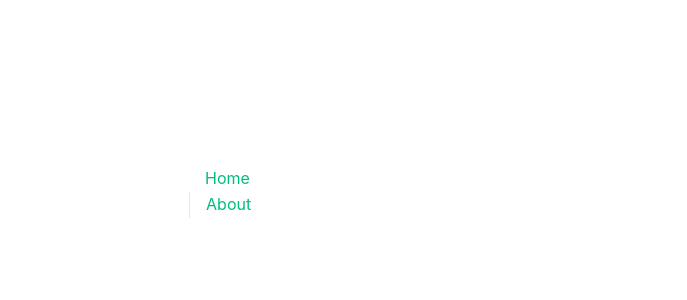
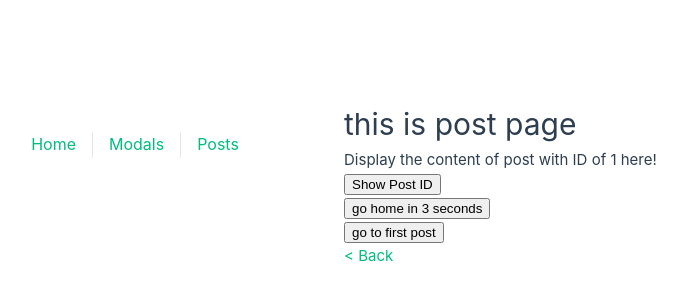
Before and after one commit to ardalan-shahandeh/noteBalls, a Vue app: page /postDetail/1 in a window 1280 px wide. Before the commit this address had no page. Shown: the part 216-516 px from the top of the page, without its empty margins (296-983 px from the left). Built offline with nearby package versions, Linux system fonts and the light colour scheme.

Commit message:
Add files via upload

```diff
--- a/index.html
+++ b/index.html
@@ -8,6 +8,7 @@
   </head>
   <body>
     <div id="app"></div>
+    <div class="modals-container"></div>
     <script type="module" src="/src/main.js"></script>
   </body>
 </html>
--- a/src/App.vue
+++ b/src/App.vue
@@ -5,13 +5,15 @@ import { RouterLink, RouterView } from 'vue-router'
 <template>
   <nav>
     <RouterLink to="/">Home</RouterLink>
-    <RouterLink to="/about">About</RouterLink>
+    <RouterLink to="/modals">Modals</RouterLink>
+    <RouterLink to="/posts">Posts</RouterLink>
   </nav>
 
   <RouterView />
 </template>
 
 <style scoped>
+
 header {
   line-height: 1.5;
   max-height: 100vh;
--- a/src/assets/base.css
+++ b/src/assets/base.css
@@ -72,3 +72,7 @@ body {
   -webkit-font-smoothing: antialiased;
   -moz-osx-font-smoothing: grayscale;
 }
+
+.modals-container {
+  position: initial;
+}
--- /dev/null
+++ b/src/components/Modal.vue
@@ -0,0 +1,23 @@
+<template>
+  <teleport to=".modals-container">
+    <div class="modal">
+      <h1><slot name="title" /></h1>
+
+      <slot/>
+      <button>Hide modal</button>
+    </div>
+  </teleport>
+</template>
+
+<style>
+.modal {
+  background-color: beige;
+  padding: 10px;
+  position: absolute;
+  left: 0;
+  top: 0;
+  width: 100%;
+  height: 100%;
+  z-index: 1;
+}
+</style>
--- /dev/null
+++ b/src/directives/vAutofocus.js
@@ -0,0 +1,5 @@
+export const vAutofocus = {
+    mounted(el) {
+      el.focus()
+    }
+  }
--- a/src/router/index.js
+++ b/src/router/index.js
@@ -1,5 +1,8 @@
 import { createRouter, createWebHistory } from 'vue-router'
 import HomeView from '../views/HomeView.vue'
+import ModalsView from '../views/ModalsView.vue'
+import PostsView from '../views/PostsView.vue'
+import PostDetailView from '../views/PostDetailView.vue'
 
 const router = createRouter({
   history: createWebHistory(import.meta.env.BASE_URL),
@@ -10,12 +13,19 @@ const router = createRouter({
       component: HomeView
     },
     {
-      path: '/about',
-      name: 'about',
-      // route level code-splitting
-      // this generates a separate chunk (About.[hash].js) for this route
-      // which is lazy-loaded when the route is visited.
-      component: () => import('../views/AboutView.vue')
+      path: '/modals',
+      name: 'modals',
+      component: ModalsView
+    },
+    {
+      path: '/posts',
+      name: 'posts',
+      component: PostsView
+    },
+    {
+      path: '/postDetail/:id',
+      name: 'postDetail',
+      component: PostDetailView
     }
   ]
 })
--- a/src/views/HomeView.vue
+++ b/src/views/HomeView.vue
@@ -1,6 +1,8 @@
 <template>
-  <div class="home">
-    <h2>{{ appTitle }}</h2>
+  <div class="home" ref="myDiv">
+
+    <h2 ref="appTitleRef">{{ appTitle }}</h2>
+
     <h3>{{ counterData.title }}</h3>
 
     <div>
@@ -15,15 +17,22 @@
 
     <div class="edit">
       <h4>Edit counter title:</h4>
-      <input v-model="counterData.title" type="text" />
+      <input v-model="counterData.title" type="text" v-autofocus/>
     </div>
   </div>
 </template>
 
 <script setup>
-import { reactive, ref, computed } from "vue";
+import { reactive, ref, computed, onMounted, nextTick } from "vue";
+import { vAutofocus } from "@/directives/vAutofocus";
 
 const appTitle = "My Amazing Counter App";
+
+const appTitleRef = ref(null)
+
+onMounted(()=> {
+  console.log(appTitleRef.value.offsetWidth);
+})
 
 // const counter = ref(0),
 // counterTitle = ref("My Counter");
@@ -41,6 +50,9 @@ const oddOrEven = computed(() => {
 
 const increaseCounter = (amount) => {
   counterData.count += amount;
+  this.$nextTick(() => {
+
+  })
 };
 
 const decreaseCounter = (amount) => {
--- /dev/null
+++ b/src/views/ModalsView.vue
@@ -0,0 +1,35 @@
+<template>
+  <div class="modals">
+    <h1>Modals</h1>
+    <button @click="showModal = true">Show modal</button>
+    <Modal v-if="showModal">
+
+      <template #title></template>
+      <!-- <template v-slot:title></template> -->
+
+      <p>
+        Lorem ipsum dolor sit amet consectetur, adipisicing elit. Perferendis
+        hic facilis eveniet quis voluptas harum, in, dolore iusto quod accusamus
+        recusandae? Nesciunt magni sunt ab laboriosam blanditiis at, dignissimos
+        fugit. Quo illum tempore voluptas odio nobis assumenda, ut reiciendis.
+        Quidem laborum tempora minus odio vel incidunt quaerat excepturi
+        deserunt dolorum?
+      </p>
+    </Modal>
+  </div>
+</template>
+
+<script setup>
+/*
+  imports
+*/
+
+import { ref } from "vue";
+import Modal from "@/components/Modal.vue";
+
+/*
+  modals
+*/
+
+const showModal = ref(false);
+</script>
--- /dev/null
+++ b/src/views/PostDetailView.vue
@@ -0,0 +1,44 @@
+<template>
+  <div class="post-detail">
+    <h1>this is post page</h1>
+    <p>Display the content of post with ID of {{ $route.params.id }} here!</p>
+    <div>
+      <button @click="showPostId">Show Post ID</button>
+    </div>
+
+    <div>
+      <button @click="goHomeIn3Seconds">go home in 3 seconds</button>
+    </div>
+
+    <div>
+      <button @click="goToFirstPost">go to first post</button>
+    </div>
+
+    <p><router-link to="/posts">&lt; Back</router-link></p>
+  </div>
+</template>
+
+<script setup>
+import { useRoute, useRouter } from "vue-router";
+
+const route = useRoute();
+const router = useRouter();
+
+const showPostId = () => {};
+
+const goHomeIn3Seconds = () => {
+  setTimeout(() => {
+    // router.push('/')
+    router.push({ name: "home" });
+  }, 3000);
+};
+
+const goToFirstPost = () => {
+  router.push({
+    name: "postDetail",
+    params: {
+      id: "id1",
+    },
+  });
+};
+</script>
--- /dev/null
+++ b/src/views/PostsView.vue
@@ -0,0 +1,42 @@
+<template>
+  <div class="about">
+    <h1>Posts</h1>
+
+    <ul>
+      <li v-for="post in posts" :key="post.id">
+        <router-link :to="`/postDetail/${post.id}`">Post 1</router-link>
+      </li>
+    </ul>
+
+    <textarea placeholder="please wright about yourself..." v-autofocus />
+  </div>
+</template>
+
+<script setup>
+/* import */
+import { ref } from "vue";
+import { vAutofocus } from "@/directives/vAutofocus";
+
+/* Posts */
+
+const posts = ref([
+  {
+    id: "id1",
+    title: "Post 1",
+  },
+  {
+    id: "id2",
+    title: "Post 2",
+  },
+  {
+    id: "id3",
+    title: "Post 3",
+  },
+]);
+</script>
+
+<style scoped>
+ul {
+  margin-bottom: 30px;
+}
+</style>
```
